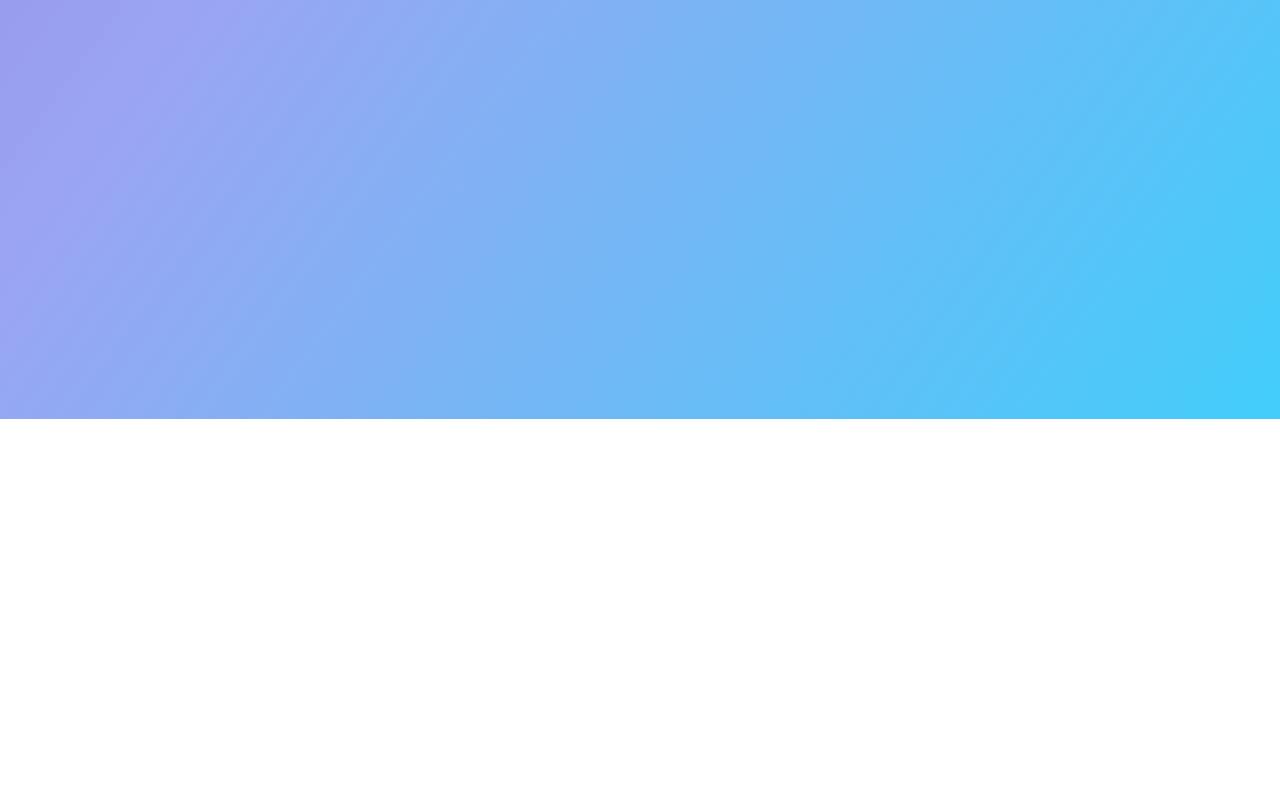
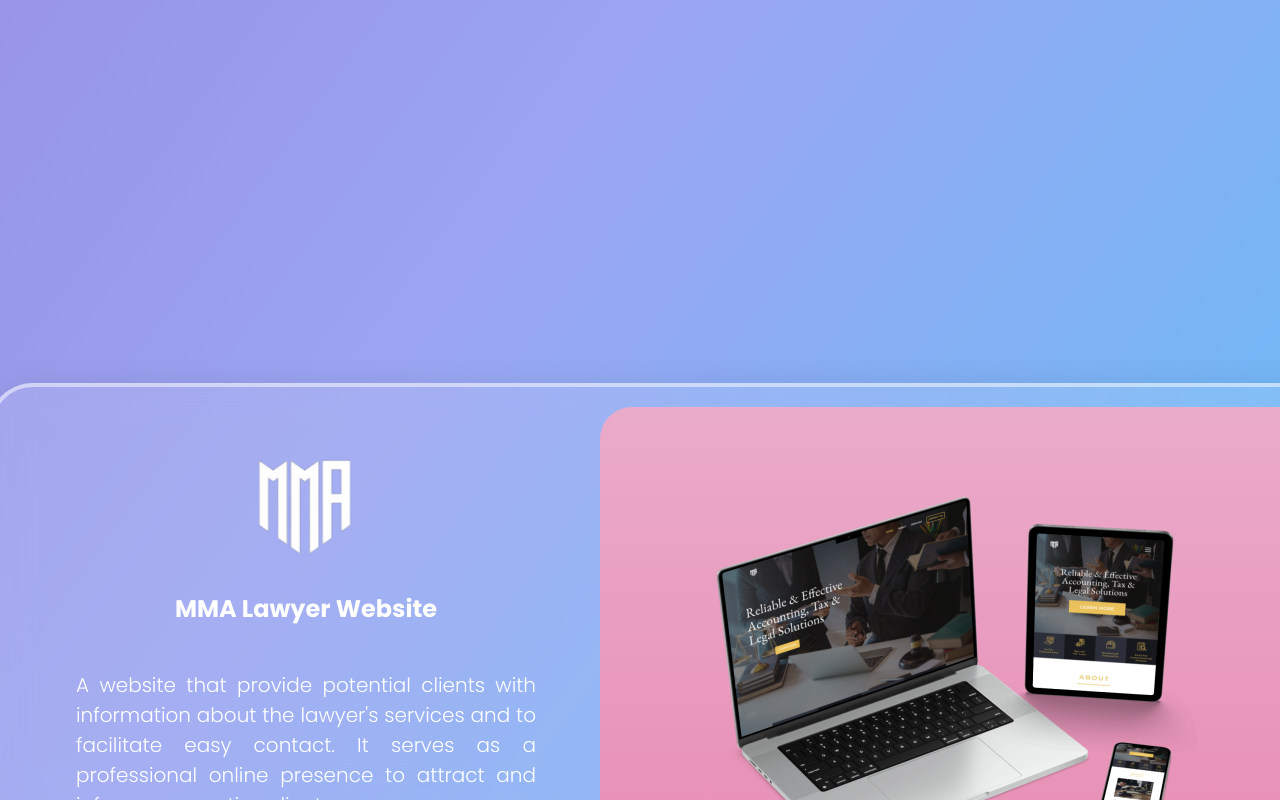
Before and after one commit to HiroAcocoro/lorraine-portfolio, a Next.js app: page / in a window 1280 px wide. Shown: the part 1074-1874 px from the top of the page. Before the commit the page ends 1493 px from the top, so only its background shows below. Built offline with nearby package versions, Linux system fonts and the light colour scheme.

Commit message:
feat(WIP): feature projects in home

```diff
--- a/src/app/page.tsx
+++ b/src/app/page.tsx
@@ -2,7 +2,8 @@
 
 import {ParallaxProvider} from "react-scroll-parallax";
 import styles from "./page.module.css";
-import HeroSection from "@/components/home-page/HeroSection";
+import HeroSection from "@/components/home-page/hero-section/HeroSection";
+import FeatureProjectsSection from "@/components/home-page/feature-projects-section/FeatureProjectsSection";
 
 export default function Home() {
   return (
@@ -10,7 +11,7 @@ export default function Home() {
       <div className={styles.mainContainer}>
         <ParallaxProvider>
           <HeroSection />
-          <div style={{height: "100vh"}} />
+          <FeatureProjectsSection />
         </ParallaxProvider>
       </div>
     </main>
--- /dev/null
+++ b/src/components/common/clay-button/ClayButton.tsx
@@ -0,0 +1,36 @@
+import Link from "next/link";
+import {FC} from "react";
+import styles from "./clay-button.module.css";
+
+interface IClayButtonProps {
+  content: string;
+  link: string;
+  bgColor: string;
+  boxShadow: string;
+}
+
+const ClayButton: FC<IClayButtonProps> = ({
+  content,
+  link,
+  bgColor,
+  boxShadow,
+}) => {
+  return (
+    <Link
+      href={link}
+      className={styles.btnStyle}
+      style={{
+        background: bgColor,
+        textDecoration: "none",
+        color: "#FFFFFF",
+        fontWeight: 600,
+        fontSize: "16px",
+        boxShadow: boxShadow,
+      }}
+    >
+      {content}
+    </Link>
+  );
+};
+
+export default ClayButton;
--- /dev/null
+++ b/src/components/common/clay-button/clay-button.module.css
@@ -0,0 +1,6 @@
+.btnStyle {
+    width: 176px;
+    text-align: center;
+    border-radius: 24px;
+    padding: 18px 22px;
+}
--- a/src/components/common/index.ts
+++ b/src/components/common/index.ts
@@ -1,2 +1,3 @@
 export * from "./ImageComponent";
 export * from "./AnimatedComponent";
+export * from "./clay-button/ClayButton";
--- /dev/null
+++ b/src/components/home-page/feature-projects-section/FeatureProjectsSection.tsx
@@ -0,0 +1,21 @@
+import styles from "./featured-projects-section.module.css";
+import featuredProjects from "@/constants/featured-projects";
+import ProjectCard from "./porject-card/ProjectCard";
+
+const FeatureProjectsSection = () => {
+  return (
+    <div className={styles.sectionContainer}>
+      <div className={styles.sectionTitle}>
+        <p>Featured Projects</p>
+      </div>
+
+      <div className={styles.featuredProjectsContainer}>
+        {featuredProjects.map((project) => (
+          <ProjectCard key={project.title} content={project} />
+        ))}
+      </div>
+    </div>
+  );
+};
+
+export default FeatureProjectsSection;
--- /dev/null
+++ b/src/components/home-page/feature-projects-section/featured-projects-section.module.css
@@ -0,0 +1,90 @@
+.sectionContainer {
+    margin-top: 20vh;
+}
+
+.sectionTitle p {
+    text-align: center;
+    font-size: 85px;
+    font-weight: 900;
+    text-transform: uppercase;
+    background: #F7CFE4;
+    background: linear-gradient(to right, #ff9acc 20%, #f8c6e0 30%, #f8d2e6 70%, #fce4f5 80%);
+    background-clip: text;
+    -webkit-text-fill-color: transparent;
+    background-size: 500% auto;
+    animation: textAnimate 3s ease-in-out infinite alternate;
+}
+
+@keyframes textAnimate {
+    0% {
+        background-position: 0% 50%;
+    }
+
+    100% {
+        background-position: 100% 50%;
+    }
+}
+
+.featuredProjectsContainer {
+    width: 100%;
+    display: flex;
+    flex-direction: column;
+    justify-content: center;
+}
+
+.projectCard {
+    width: 100%;
+    border-radius: 45px;
+    background: rgba(255, 255, 255, 0.11);
+    box-shadow: 0 4px 30px rgba(0, 0, 0, 0.1);
+    backdrop-filter: blur(15.2px);
+    -webkit-backdrop-filter: blur(15.2px);
+    border: 4px solid rgba(255, 255, 255, 0.5);
+    padding: 20px;
+    color: white;
+    display: flex;
+    margin-top: 30%;
+}
+
+.projectInfo {
+    width: 50%;
+    height: 100%;
+    margin: 32px 0;
+}
+
+.projectCardHeader {
+    display: flex;
+    flex-direction: column;
+    align-items: center;
+}
+
+.projectCardHeader p {
+    font-size: 24px;
+    font-weight: 700;
+    text-transform: capitalize;
+    text-align: center;
+}
+
+.projectCardBody {
+    display: flex;
+    flex-direction: column;
+    justify-content: center;
+    align-items: center;
+    padding: 0 64px;
+}
+
+.projectCardBody p {
+    font-size: 20px;
+    font-weight: 300;
+    text-align: justify;
+}
+
+.projectCardImgContainer {
+    height: 100%;
+    width: 50%;
+    border-radius: 32px;
+    display: flex;
+    justify-content: center;
+    align-items: center;
+    padding: 64px;
+}
--- /dev/null
+++ b/src/components/home-page/feature-projects-section/porject-card/ProjectCard.tsx
@@ -0,0 +1,66 @@
+import ClayButton from "@/components/common/clay-button/ClayButton";
+import styles from "../featured-projects-section.module.css";
+import {FC} from "react";
+import Image from "next/image";
+
+interface IProjectCard {
+  content: {
+    title: string;
+    logo: {
+      logoSrc: string;
+      logoW: number;
+      logoH: number;
+    };
+    imgSrc: string;
+    content: string;
+    link: string;
+    gradientBgColor: string;
+    boxShadow: string;
+    reversed: boolean;
+  };
+}
+
+const ProjectCard: FC<IProjectCard> = ({content}) => {
+  return (
+    <div
+      className={styles.projectCard}
+      style={{flexDirection: content.reversed ? "row-reverse" : "row"}}
+    >
+      <div className={styles.projectInfo}>
+        <div className={styles.projectCardHeader}>
+          <Image
+            src={content.logo.logoSrc}
+            width={content.logo.logoW}
+            height={content.logo.logoH}
+            alt={content.title}
+            quality={100}
+          />
+          <p>{content.title}</p>
+        </div>
+        <div className={styles.projectCardBody}>
+          <p>{content.content}</p>
+          <ClayButton
+            link={content.link}
+            content="View case study"
+            bgColor={content.gradientBgColor}
+            boxShadow={content.boxShadow}
+          />
+        </div>
+      </div>
+      <div
+        className={styles.projectCardImgContainer}
+        style={{background: content.gradientBgColor}}
+      >
+        <Image
+          src={content.imgSrc}
+          width={489}
+          height={422}
+          alt={content.title}
+          quality={100}
+        />
+      </div>
+    </div>
+  );
+};
+
+export default ProjectCard;
--- a/src/components/home-page/HeroSection.tsx
+++ b/src/components/home-page/hero-section/HeroSection.tsx
@@ -1,7 +1,7 @@
 import styles from "./hero-section.module.css";
 import Image from "next/image";
 import {landingPage} from "@/constants";
-import ImageComponent from "../common/ImageComponent";
+import ImageComponent from "../../common/ImageComponent";
 
 const HeroSection = () => {
   const layer1ParallaxSpeed = -25;
--- a/src/components/home-page/index.ts
+++ b/src/components/home-page/index.ts
@@ -1 +1,2 @@
-export * from "./HeroSection";
+export * from "./hero-section/HeroSection";
+export * from "./feature-projects-section/FeatureProjectsSection";
--- /dev/null
+++ b/src/constants/featured-projects.ts
@@ -0,0 +1,32 @@
+export default [
+  {
+    title: "MMA lawyer website",
+    logo: {
+      logoSrc: "/mma-logo.png",
+      logoW: 128,
+      logoH: 128,
+    },
+    imgSrc: "/mma-art-3.png",
+    content:
+      "A website that provide potential clients with information about the lawyer's services and to facilitate easy contact. It serves as a professional online presence to attract and inform prospective clients.",
+    link: "/case-studies/mma",
+    gradientBgColor: "linear-gradient(to bottom, #EAABCA 0%, #E788B0 100%)",
+    boxShadow: "rgb(177 100 132 / 65%) 0px 5px 10px",
+    reversed: false,
+  },
+  {
+    title: "The World’s Best Selling Tool For The Home Service Industry",
+    logo: {
+      logoSrc: "/rb-logo.png",
+      logoW: 356,
+      logoH: 50,
+    },
+    imgSrc: "/mma-art-3.png",
+    content:
+      "A software tool designed to help service-based businesses manage and automate their bidding and sales processes. It provides a range of features aimed at streamlining the workflow from initial customer contact to closing a sale.",
+    link: "/case-studies/mma",
+    gradientBgColor: "linear-gradient(to bottom, #0094FF 0%, #002BC5 100%)",
+    boxShadow: "rgb(42 44 203 / 65%) 0px 5px 10px",
+    reversed: true,
+  },
+];
--- a/src/constants/index.ts
+++ b/src/constants/index.ts
@@ -1,2 +1,3 @@
 export * from "./case-studies";
 export * as landingPage from "./landing-page";
+export * from "./featured-projects";
```
Also changed, not shown: public/mma-art-3.png (added), public/rb-logo.png (added), src/components/home-page/hero-section/hero-section.module.css (renamed from src/components/home-page/hero-section.module.css).
